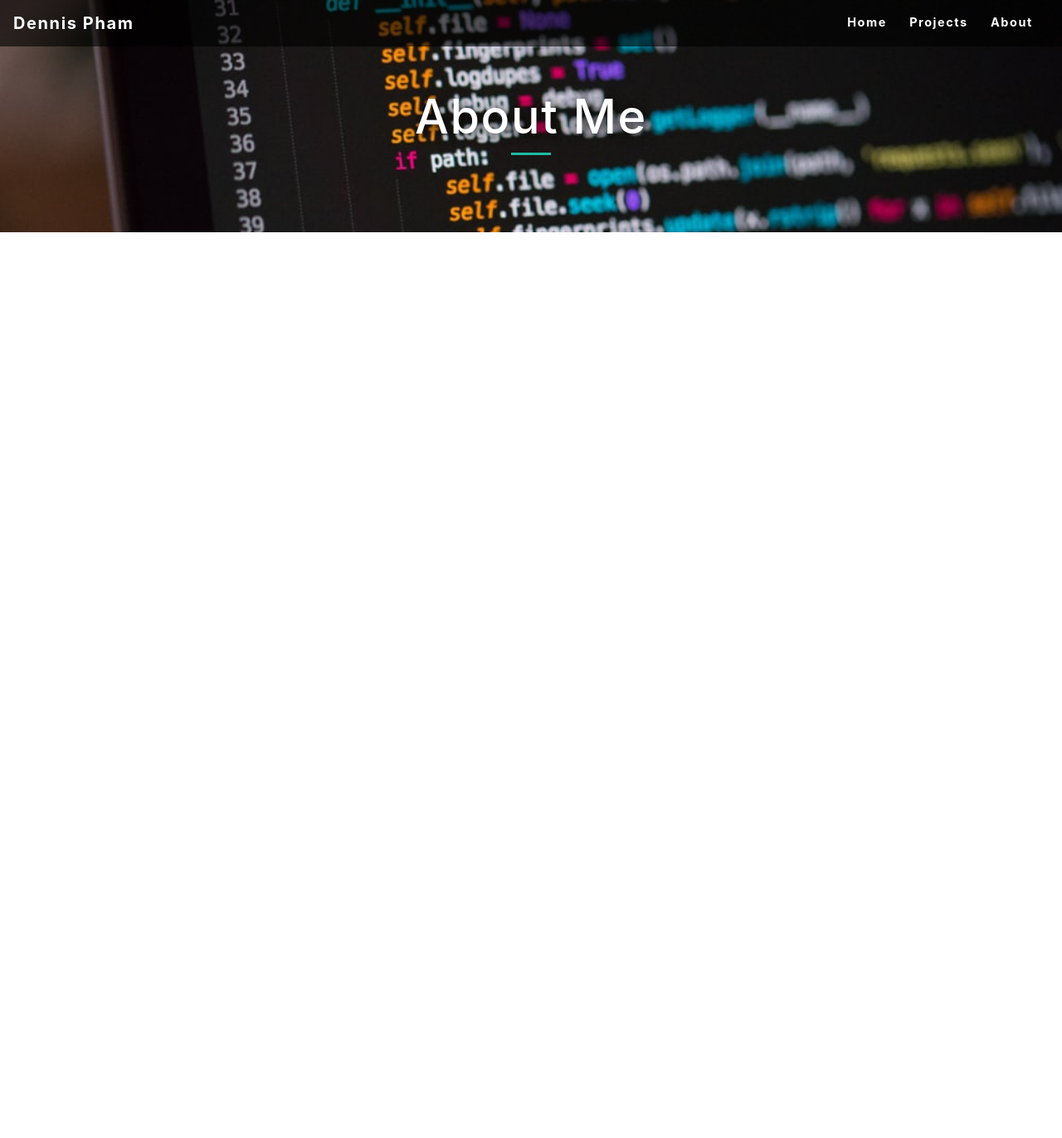
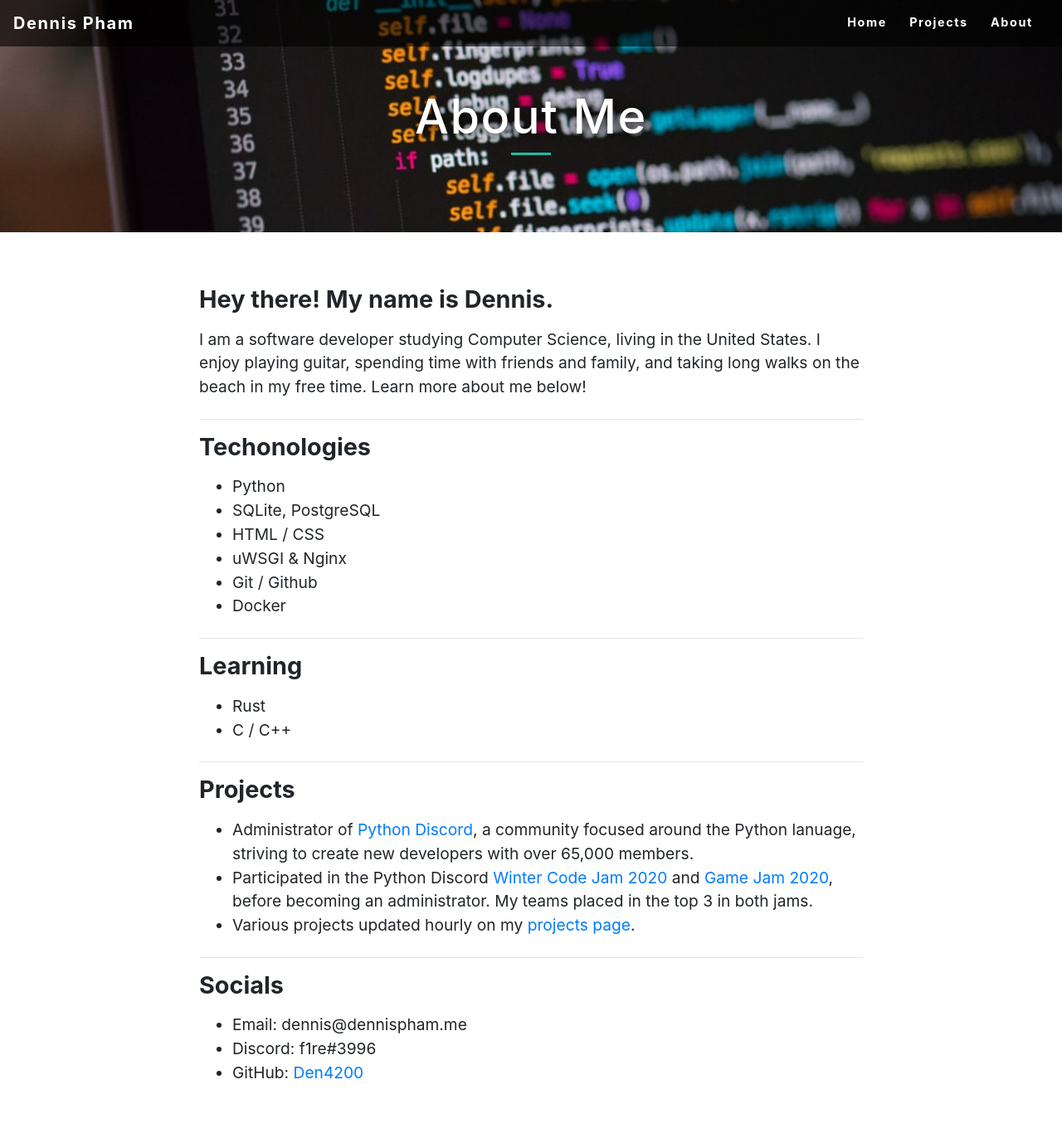
Before and after one commit to Den4200/dennispham.me, a Django app: page /about/ in a window 1280 px wide. Shown: the whole page at 83% size. Before the commit the page ends 280 px from the top, so only its background shows below. Run offline with Django 3.2, Linux system fonts and the light colour scheme; some libraries are stand-ins or nearby versions.

Commit message:
add about page content

```diff
--- a/portfolio/static/portfolio/css/about.css
+++ b/portfolio/static/portfolio/css/about.css
@@ -44,3 +44,13 @@
   text-shadow: .1rem .1rem .5rem black;
   padding-bottom: .8rem;
 }
+
+.text {
+  font-size: 1.2rem;
+}
+
+.content {
+  width: 80%;
+  max-width: 800px;
+  margin: 4rem auto;
+}
--- a/portfolio/static/portfolio/css/base.css
+++ b/portfolio/static/portfolio/css/base.css
@@ -46,5 +46,6 @@ body {
 }
 
 .content-section {
-  padding: 30px 120px;
+  width: 90%;
+  margin: 2rem auto;
 }
--- a/portfolio/templates/portfolio/about.html
+++ b/portfolio/templates/portfolio/about.html
@@ -20,4 +20,69 @@
     &nbsp;
 </div>
 
+<div class="offset">
+    <div class="content">
+        <h3 class="heading mb-3">Hey there! My name is Dennis.</h3>
+        <p class="text">
+            I am a software developer studying Computer Science, living in the United States.
+            I enjoy playing guitar, spending time with friends and family, and taking long walks on the beach in my free time.
+            Learn more about me below!
+        </p>
+
+        <hr class="mt-4">
+
+        <h3 class="heading mb-3">Techonologies</h3>
+        <ul>
+            <li class="text">Python</li>
+            <li class="text">SQLite, PostgreSQL</li>
+            <li class="text">HTML / CSS</li>
+            <li class="text">uWSGI & Nginx</li>
+            <li class="text">Git / Github</li>
+            <li class="text">Docker</li>
+        </ul>
+
+        <hr class="mt-4">
+
+        <h3 class="heading mb-3">Learning</h3>
+        <ul>
+            <li class="text">Rust</li>
+            <li class="text">C / C++</li>
+        </ul>
+
+        <hr class="mt-4">
+
+        <h3 class="heading mb-3">Projects</h3>
+        <ul>
+            <li class="text">
+                Administrator of <a href="https://pythondiscord.com/">Python Discord</a>,
+                a community focused around the Python lanuage, striving to create new developers
+                with over 65,000 members.
+            </li>
+            <li class="text">
+                Participated in the Python Discord <a href="https://pythondiscord.com/pages/code-jams/code-jam-6/">Winter Code Jam 2020</a>
+                and <a href="https://pythondiscord.com/pages/events/game-jam-2020/">Game Jam 2020</a>, before becoming an administrator.
+                My teams placed in the top 3 in both jams.
+            </li>
+            <li class="text">
+                Various projects updated hourly on my <a href="{% url 'projects' %}">projects page</a>.
+            </li>
+        </ul>
+
+        <hr class="mt-4">
+
+        <h3 class="heading mb-3">Socials</h3>
+        <ul>
+            <li class="text">
+                Email: dennis@dennispham.me
+            </li>
+            <li class="text">
+                Discord: f1re#3996
+            </li>
+            <li class="text">
+                GitHub: <a href="https://www.github.com/Den4200">Den4200</a>
+            </li>
+        </ul>
+    </div>
+</div>
+
 {% endblock %}
```
